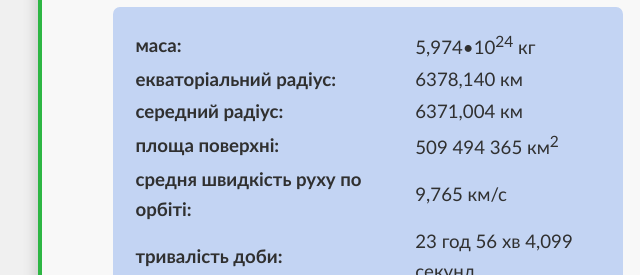
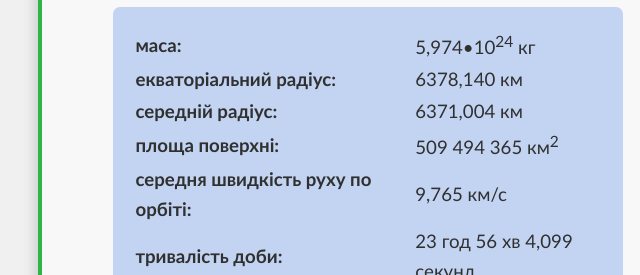
Before and after one commit to apaspartu/web-solar-system, a plain HTML site: page index.html in a window 1280 px wide. Shown: the part 1648-1923 px from the top of the page, 267-907 px from the left. Drawn offline with Linux system fonts and the light colour scheme.

Commit message:
Update index.html

```diff
--- a/index.html
+++ b/index.html
@@ -78,9 +78,9 @@
                     <caption><b>Характеристики</b></caption>
                     <tr><th width="60%">маса:</th><td>5,974•10<sup>24</sup> кг</td></tr>
                     <tr><th>екваторіальний радіус:</th><td>6378,140 км</td></tr>
-                    <tr><th>середний радіус:</th><td>6371,004 км</td></tr>
+                    <tr><th>середній радіус:</th><td>6371,004 км</td></tr>
                     <tr><th>площа поверхні:</th><td>509 494 365 км<sup>2</sup></td></tr>
-                    <tr><th>средня швидкість руху по орбіті:</th><td>9,765 км/с</td></tr>
+                    <tr><th>середня швидкість руху по орбіті:</th><td>9,765 км/с</td></tr>
                     <tr><th>тривалість доби:</th><td>23 год 56 хв 4,099 секунд</td></tr>
                     <tr><th>середня відстань від Сонця:</th><td>149,6 мільйонів км</td></tr>
                     <tr><th>період обертання по орбіті:</th><td>365,25 земних діб</td></tr>
```
